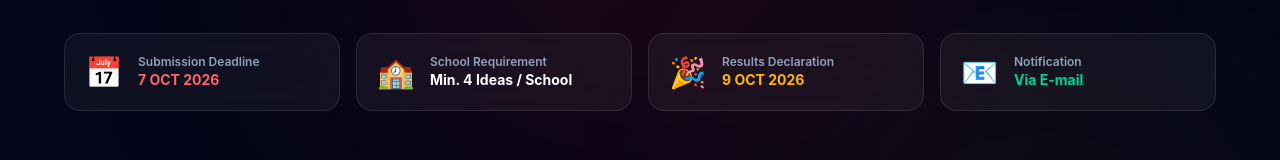
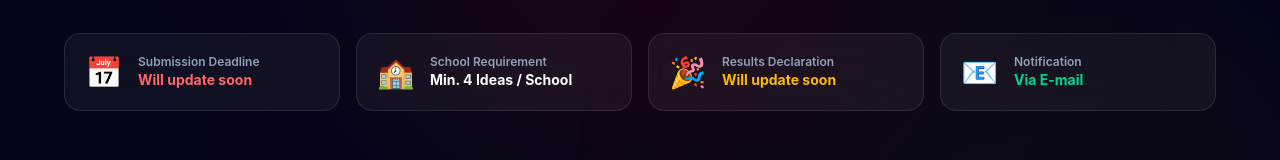
Before and after one commit to Cdansoftware/sbix, a React (Vite) app: page /registration in a window 1280 px wide. Shown: the part 296-456 px from the top of the page. Built offline with nearby package versions, Linux system fonts and the light colour scheme.

Commit message:
added_Changesssssas

```diff
--- a/src/pages/Registration.jsx
+++ b/src/pages/Registration.jsx
@@ -69,7 +69,7 @@ const Registration = () => {
               <p className="text-xs font-semibold text-slate-400">
                 Submission Deadline
               </p>
-              <p className="text-sm font-bold text-red-400">7 OCT 2026</p>
+              <p className="text-sm font-bold text-red-400">Will update soon</p>
             </div>
           </div>
 
@@ -91,7 +91,7 @@ const Registration = () => {
               <p className="text-xs font-semibold text-slate-400">
                 Results Declaration
               </p>
-              <p className="text-sm font-bold text-amber-400">9 OCT 2026</p>
+              <p className="text-sm font-bold text-amber-400">Will update soon</p>
             </div>
           </div>
 
```
